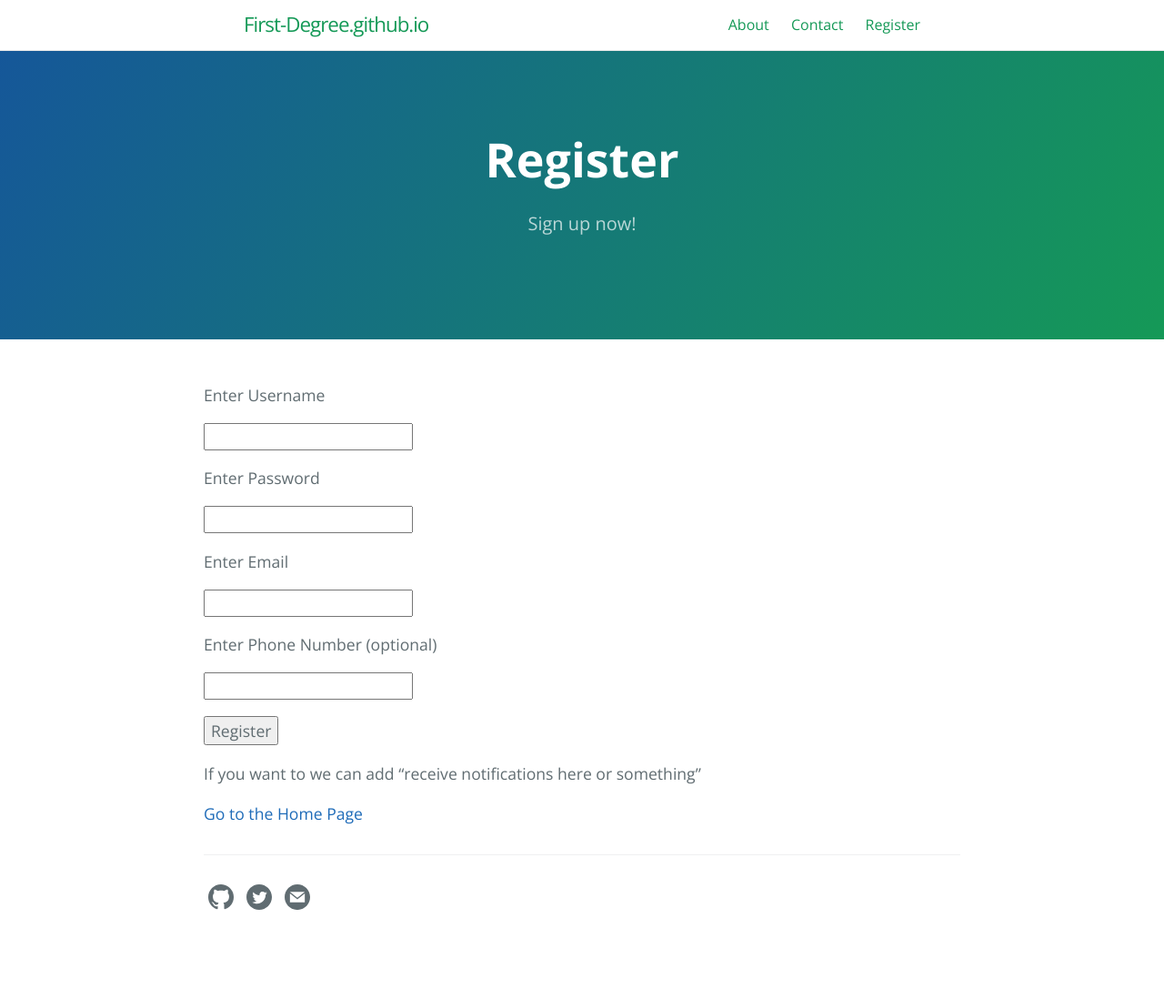
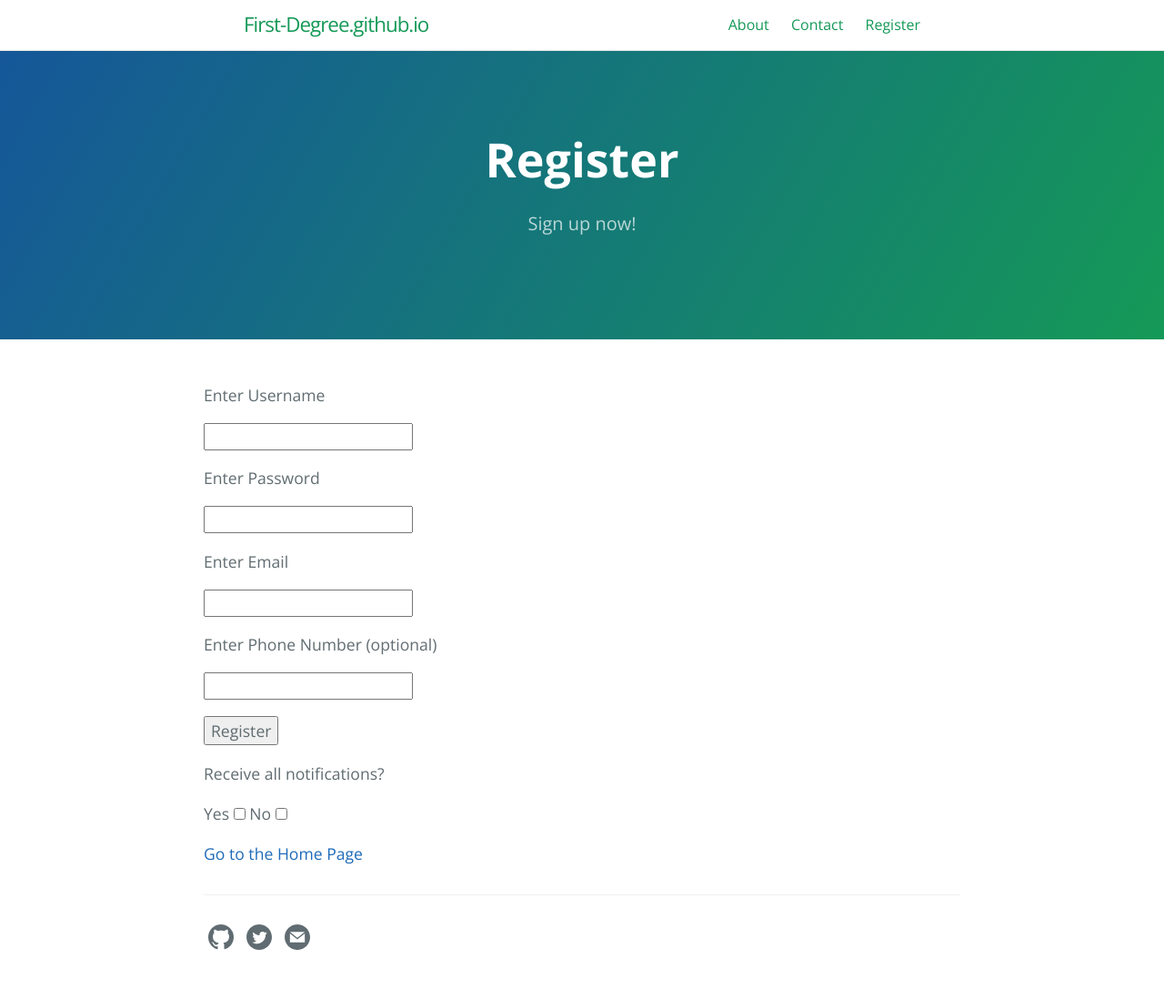
Before and after one commit to garciat20/First-Degree.github.io, a Jekyll site: the page built from register.md, in a window 1280 px wide. Shown: the whole page at 91% size. Built offline with Jekyll 4.4.1, drawn with Linux system fonts in a browser that asks for light colours; before the commit the page ends 1054 px from its top, so only the background shows below that.

Commit message:
added 'recieve notifications'

```diff
--- a/register.md
+++ b/register.md
@@ -25,7 +25,9 @@ Enter Phone Number (optional)
 
 <button type="submit" class="registerbtn">Register</button>
 
+Receive all notifications?
 
-If you want to we can add "receive notifications here or something"
+Yes <input type="checkbox">
+No <input type="checkbox">
 
 [Go to the Home Page]({{ '/' | absolute_url }})
```
